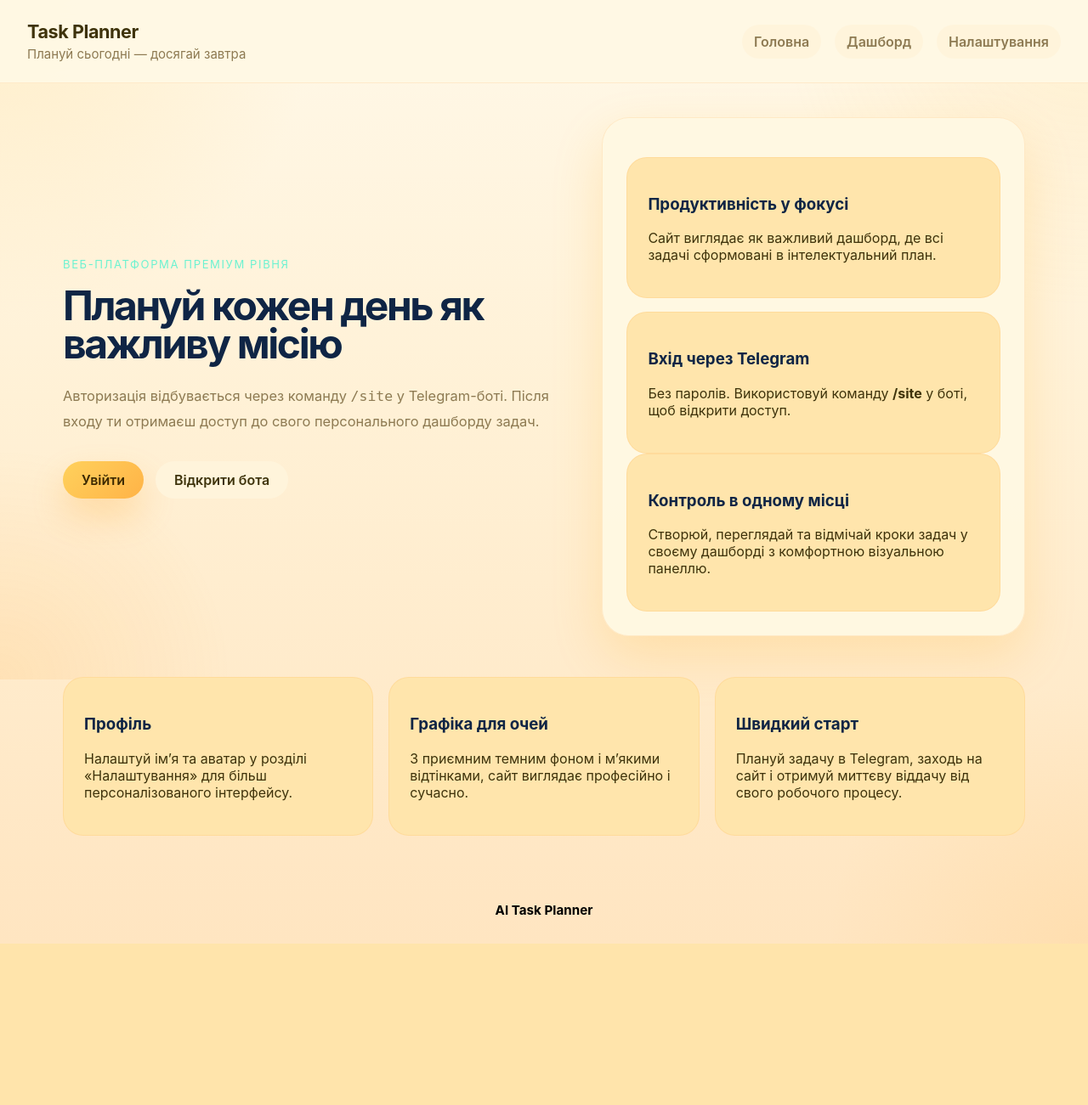
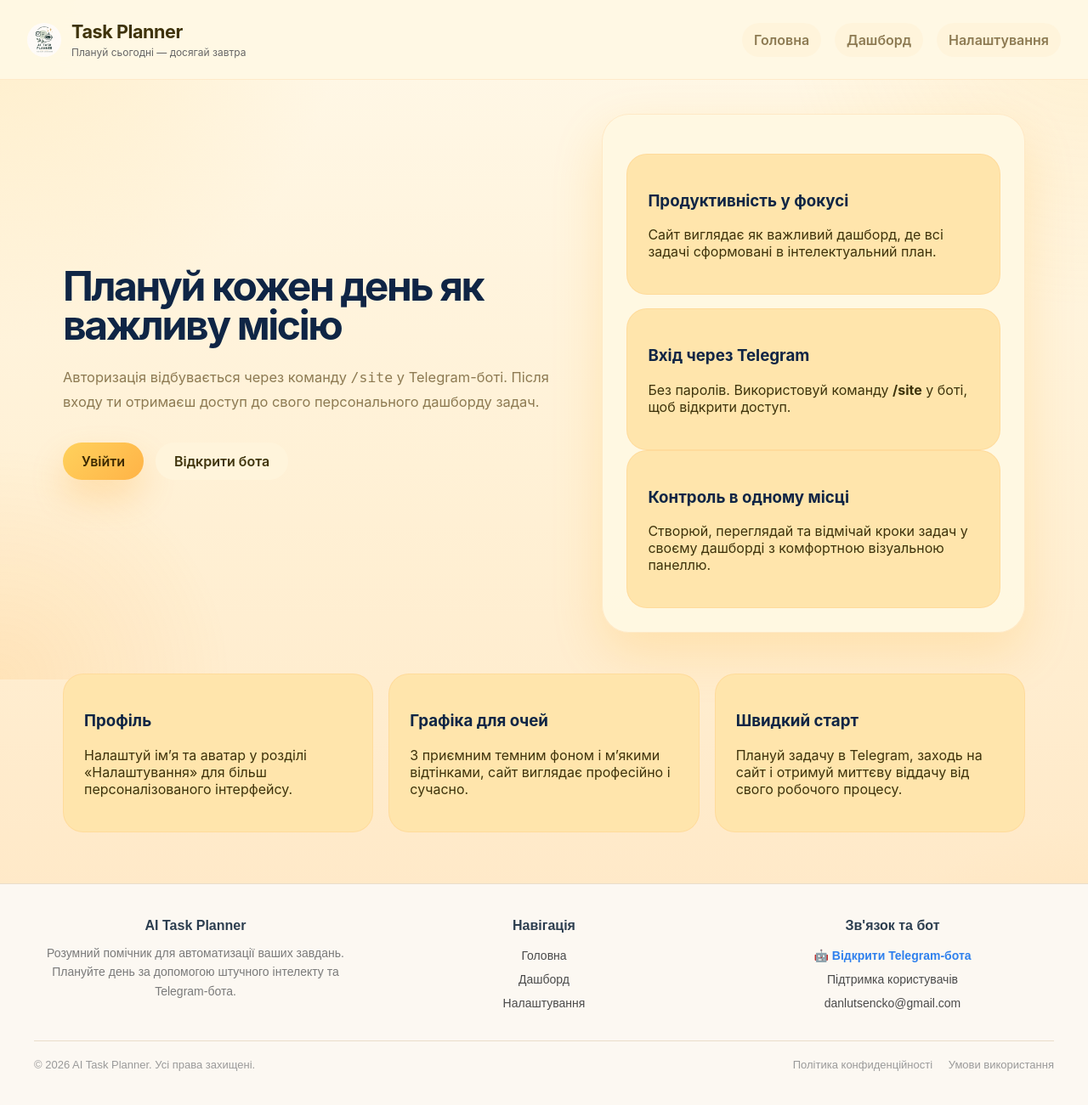
Before and after one commit to mentuly/AI_TASK_PLANNER, a FastAPI app: page / in a window 1280 px wide. Shown: the whole page at 85% size. Before the commit the page ends 1111 px from the top, so only its background shows below. Run offline with FastAPI, Linux system fonts and the light colour scheme.

Commit message:
list changes:
1. Endpoint /done/task_id check user.
2. auth_tokens now clears after activation
3. solove the problem in N+1 query problem in GET Endpoints
4. now mytasks and back_to_tasks is not dublicatting in code
5. Chenged README.md, there was problem whith parts of code
6. Add DELETE endpoint to site
7. New beautiful footer, and also add footer.css to style it
8. Add favicon, and logo to navbar, on site

```diff
--- a/site_F/main.py
+++ b/site_F/main.py
@@ -3,13 +3,10 @@
 from fastapi.responses import RedirectResponse
 from fastapi.staticfiles import StaticFiles
 
-from core.repository import get_tasks, get_steps, mark_done
+from core.repository import delete_task, get_tasks, get_steps, get_tasks_with_steps, mark_done, get_task_owner
 from core.auth import get_user_by_token
 
 app = FastAPI()
-
-# 🔥 підключаємо templates
-
 
 templates = Jinja2Templates(directory="site_F/templates")
 app.mount("/static", StaticFiles(directory="site_F/static"), name="static")
@@ -95,41 +92,25 @@
     if not user_id:
         raise HTTPException(status_code=401, detail="Not authorized")
 
-    tasks = await get_tasks(int(user_id))
-
-    result = []
-
-    for task_id, title, is_done in tasks:
-        steps = await get_steps(task_id)
-
-        total_minutes = 0
-
-        steps_data = []
-        for s in steps:
-            step_title, step_description, step_minutes = s
-
-            total_minutes += step_minutes
-
-            steps_data.append({
-                "title": step_title,
-                "description": step_description,
-                "minutes": step_minutes,
-                "is_done": False  # поки що
-            })
-
-        result.append({
-            "id": task_id,
-            "title": title,
-            "is_done": is_done,
-            "total_minutes": total_minutes,
-            "steps": steps_data
-        })
+    # один запит
+    result = await get_tasks_with_steps(int(user_id))
 
     return result
 
 
 @app.post("/done/{task_id}")
-async def done(task_id: int):
+async def done(task_id: int, request: Request):
+    user_id = request.cookies.get("user_id")
+
+    if not user_id:
+        raise HTTPException(status_code=401, detail="Not authorized")
+
+    # перевірка чи таск належить юзеру
+    task_owner = await get_task_owner(int(task_id))
+
+    if task_owner != int(user_id):
+        raise HTTPException(status_code=403, detail="Forbidden: Task does not belong to this user")
+
     await mark_done(task_id)
     return {"status": "ok"}
 
@@ -151,3 +132,19 @@
     )
 
     return response
+
+@app.delete("/delete/{task_id}")
+async def delete_task_endpoint(task_id: int, request: Request):
+    user_id = request.cookies.get("user_id")
+
+    if not user_id:
+        raise HTTPException(status_code=401, detail="Not authorized")
+
+    # перевіряємо чи таск належить юзеру
+    task_owner = await get_task_owner(task_id)
+
+    if task_owner != int(user_id):
+        raise HTTPException(status_code=403, detail="Forbidden: Task does not belong to this user")
+
+    await delete_task(task_id)
+    return {"status": "ok"}
--- /dev/null
+++ b/site_F/static/css/footer.css
@@ -0,0 +1,109 @@
+/* Стилі для футера */
+.site-footer {
+    background-color: #fcf8f2;
+    border-top: 1px solid #eaddca;
+    padding: 40px 20px;
+    font-family: sans-serif;
+    color: #4a4a4a;
+    margin-top: auto;
+}
+
+.footer-container {
+    max-width: 1200px;
+    margin: 0 auto;
+    display: flex;
+    flex-wrap: wrap;
+    justify-content: space-between;
+    gap: 30px;
+}
+
+.footer-section {
+    flex: 1;
+    min-width: 200px;
+}
+
+.footer-about {
+    min-width: 250px;
+}
+
+.footer-title {
+    margin: 0 0 12px 0;
+    color: #2c3e50;
+    font-size: 16px;
+    font-weight: 600;
+}
+
+.footer-text {
+    font-size: 14px;
+    line-height: 1.6;
+    margin: 0;
+    color: #7a7a7a;
+}
+
+.footer-links {
+    list-style: none;
+    padding: 0;
+    margin: 0;
+    font-size: 14px;
+    line-height: 2;
+}
+
+.footer-links a {
+    color: #4a4a4a;
+    text-decoration: none;
+    transition: color 0.2s ease;
+}
+
+.footer-links a:hover {
+    color: #2c3e50;
+    text-decoration: underline;
+}
+
+.footer-links .bot-link {
+    color: #2f80ed;
+    font-weight: bold;
+}
+
+.footer-links .bot-link:hover {
+    color: #1b66c9;
+}
+
+.footer-links .email-text {
+    color: #4a4a4a;
+}
+
+.footer-bottom {
+    max-width: 1200px;
+    margin: 30px auto 0 auto;
+    padding-top: 20px;
+    border-top: 1px solid #eaddca;
+    display: flex;
+    flex-wrap: wrap;
+    justify-content: space-between;
+    font-size: 13px;
+    color: #9a9a9a;
+    gap: 15px;
+}
+
+.footer-legal a {
+    color: #9a9a9a;
+    text-decoration: none;
+    margin-left: 15px;
+}
+
+.footer-legal a:hover {
+    color: #4a4a4a;
+    text-decoration: underline;
+}
+
+/* Адаптивність для мобільних екранів */
+@media (max-width: 600px) {
+    .footer-bottom {
+        flex-direction: column;
+        align-items: center;
+        text-align: center;
+    }
+    .footer-legal a {
+        margin: 0 7px;
+    }
+}
--- a/site_F/static/css/style.css
+++ b/site_F/static/css/style.css
@@ -642,10 +642,27 @@
     }
 }
 
-
 .card-yellow {
     background: #ffe5ac;
     border: 1px solid rgba(255, 171, 80, 0.18);
     border-radius: 24px;
     padding: 24px;
 }
+
+.brand-container {
+    display: flex;
+    align-items: center;
+    gap: 12px;
+}
+
+.brand-logo {
+    width: 40px;    /* або 30px, 36px */
+    height: 40px;
+    border-radius: 50%;
+    object-fit: cover;
+}
+
+.brand-container .brand-logo {
+    width: 40px !important;
+    height: 40px !important;
+}
--- a/site_F/static/js/app.js
+++ b/site_F/static/js/app.js
@@ -89,6 +89,7 @@
             </div>
             <div class="details-actions">
                 ${task.is_done ? "" : `<button class='button button-primary' onclick='markDone(${task.id})'>Відмітити як виконане</button>`}
+                <button class='button button-secondary' onclick='deleteTask(${task.id})'>🗑 Видалити</button>
                 <button class='button button-secondary' onclick='refreshDashboard()'>Оновити</button>
             </div>
         </div>
@@ -241,4 +242,20 @@
     }
 }
 
+async function deleteTask(taskId) {
+    if (!confirm("❌ Ви впевнені, що хочете видалити цю задачу?")) {
+        return;
+    }
+
+    const response = await fetch(`/delete/${taskId}`, { method: "DELETE" });
+
+    if (response.ok) {
+        alert("✅ Задача видалена!");
+        await loadTasks();
+    } else {
+        const error = await response.json();
+        alert(`❌ Помилка: ${error.detail}`);
+    }
+}
+
 window.addEventListener("DOMContentLoaded", initPage);
--- a/site_F/templates/base.html
+++ b/site_F/templates/base.html
@@ -4,13 +4,18 @@
     <meta charset="UTF-8">
     <meta name="viewport" content="width=device-width, initial-scale=1.0">
     <title>{% block title %}Task Planner{% endblock %}</title>
+    <link rel="icon" href="/static/image/image.png" type="image/png">
     <link rel="stylesheet" href="/static/css/style.css">
+    <link rel="stylesheet" href="/static/css/footer.css">
 </head>
 <body data-page="{{ page }}">
 <header class="site-header">
-    <div>
-        <a class="brand-link" href="/">Task Planner</a>
-        <span class="brand-subtitle">Плануй сьогодні — досягай завтра</span>
+    <div class="brand-container" style="display: flex; align-items: center; gap: 12px;">
+        <img src="/static/image/image.png" alt="Logo" class="brand-logo" width="70" height="70">
+        <div>
+            <a class="brand-link" href="/" style="display: block; font-weight: bold;">Task Planner</a>
+            <span class="brand-subtitle" style="display: block; font-size: 12px; color: #666;">Плануй сьогодні — досягай завтра</span>
+        </div>
     </div>
     <nav class="site-nav">
         <a class="button button-secondary"  href="/">Головна</a>
@@ -22,8 +27,50 @@
     {% block content %}{% endblock %}
 </main>
 <footer class="site-footer">
-    <span><b>AI Task Planner</b></span>
+    <div class="footer-container">
+
+        <!-- Блок 1: Про проєкт -->
+        <div class="footer-section footer-about">
+            <h4 class="footer-title">AI Task Planner</h4>
+            <p class="footer-text">
+                Розумний помічник для автоматизації ваших завдань. Плануйте день за допомогою штучного інтелекту та Telegram-бота.
+            </p>
+        </div>
+
+        <!-- Блок 2: Навігація -->
+        <div class="footer-section footer-nav">
+            <h4 class="footer-title">Навігація</h4>
+            <ul class="footer-links">
+                <li><a href="/">Головна</a></li>
+                <li><a href="/dashboard">Дашборд</a></li>
+                <li><a href="/settings">Налаштування</a></li>
+            </ul>
+        </div>
+
+        <!-- Блок 3: Контакти та Бот -->
+        <div class="footer-section footer-contacts">
+            <h4 class="footer-title">Зв'язок та бот</h4>
+            <ul class="footer-links">
+                <li><a href="#" target="_blank" class="bot-link">🤖 Відкрити Telegram-бота</a></li>
+                <li><a href="/support">Підтримка користувачів</a></li>
+                <li><span class="email-text">danlutsencko@gmail.com</span></li>
+            </ul>
+        </div>
+
+    </div>
+
+    <!-- Нижня лінія з копірайтом -->
+    <div class="footer-bottom">
+        <div class="copyright">
+            &copy; 2026 AI Task Planner. Усі права захищені.
+        </div>
+        <div class="footer-legal">
+            <a href="/privacy">Політика конфиденційності</a>
+            <a href="/terms">Умови використання</a>
+        </div>
+    </div>
 </footer>
+
 <script src="/static/js/app.js"></script>
 </body>
 </html>
--- a/site_F/templates/dashboard.html
+++ b/site_F/templates/dashboard.html
@@ -66,7 +66,7 @@
     <aside class="task-details-panel" id="taskDetails">
         <div class="details-placeholder">
             <h3>Оберіть задачу</h3>
-            <p>Деталі вибраної задачі з’являться в цій панелі після наведення або кліку.</p>
+            <p>Деталі вибраної задачі з'являться в цій панелі після наведення або кліку.</p>
         </div>
     </aside>
 </section>
--- a/site_F/templates/home.html
+++ b/site_F/templates/home.html
@@ -5,7 +5,6 @@
 {% block content %}
 <section class="hero">
     <div class="hero-copy">
-        <span class="eyebrow">Веб-платформа преміум рівня</span>
         <h1 class="text-accent">Плануй кожен день як важливу місію</h1>
         <p>
             Авторизація відбувається через команду <code>/site</code> у Telegram-боті. Після входу ти отримаєш доступ до свого персонального дашборду задач.
```
Also changed, not shown: bot/handlers.py (+47 -60 lines), core/auth.py (+14 -3 lines), core/repository.py (+106 -0 lines), site_F/templates/index.html (deleted, +0 -152 lines), README.md, site_F/static/image/image.png (added), site_F/static/js/style.js (deleted).
